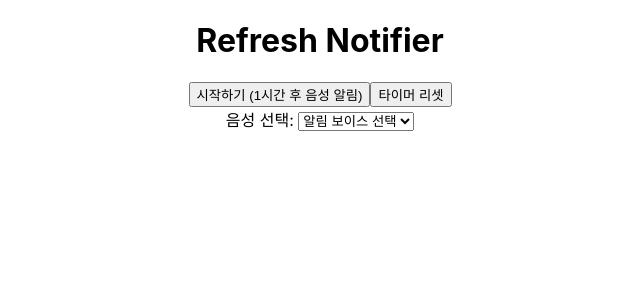
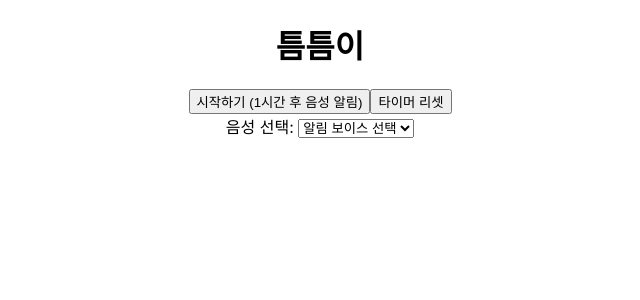
Before and after one commit to hhhyeon97/refresh-notifier, a React (Create React App) app: page / in a window 1280 px wide. Shown: the top 300 px of the page, without its empty margins (320-960 px from the left). Built offline with nearby package versions, Linux system fonts and the light colour scheme.

Commit message:
update readme

```diff
--- a/src/App.js
+++ b/src/App.js
@@ -5,7 +5,7 @@ import Notification from './Notification';
 function App() {
   return (
     <div className="App">
-      <h1>Refresh Notifier</h1>
+      <h1>틈틈이</h1>
       <Notification />
     </div>
   );
```
Also changed, not shown: 1 other file (tests, documents, lock files or other folders).
